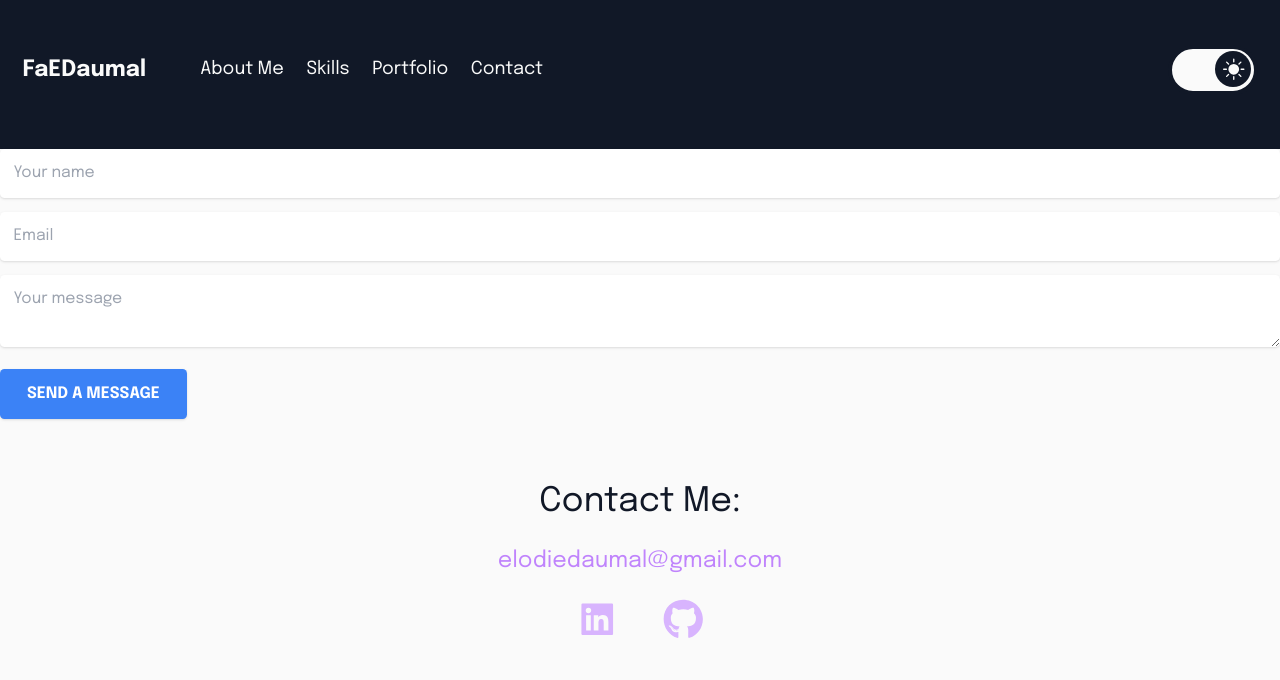
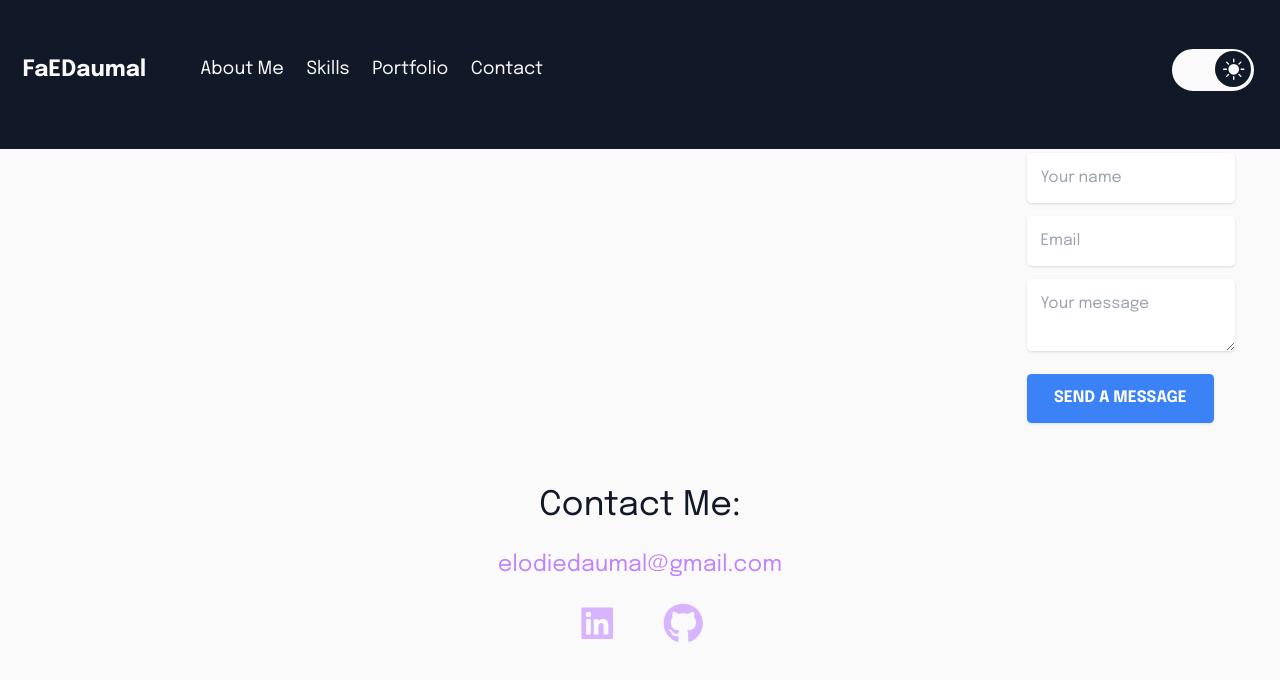
Before and after one commit to elodiedaumal/portfollio, a React (Create React App) app: page /contact in a window 1280 px wide. Shown: the top 680 px of the page. Built offline with nearby package versions, Linux system fonts and the light colour scheme; the HTML template or start-up script is replaced by a standard one.

Commit message:
created contact form

```diff
--- a/src/Contact.js
+++ b/src/Contact.js
@@ -20,6 +20,7 @@ const ContactForm = () => {
   }
 
   return (
+    <section className='pt-1 md:flex md:px-10 flex-row-reverse max-w-screen-xl gap-20 mx-auto '>
       <form
         action={FORM_ENDPOINT}
         onSubmit={handleSubmit}
@@ -61,6 +62,7 @@ const ContactForm = () => {
           </button>
         </div>
       </form>
+    </section>
   );
 };
 
```
Lines whose indentation alone changed are shown as unchanged.
